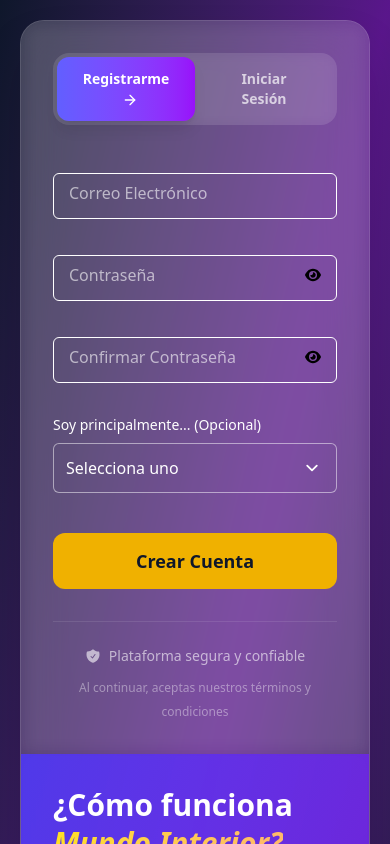
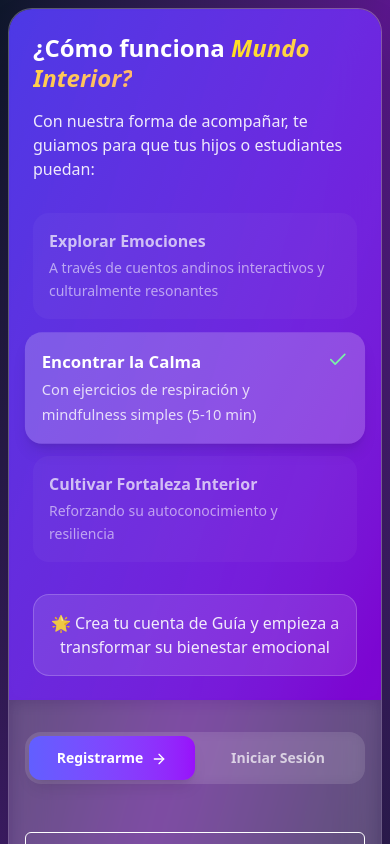
Before and after one commit to and27/mundo, a Next.js app: page /register in a window 390 px wide. Shown: the top 844 px of the page. Built offline with nearby package versions, Linux system fonts and the light colour scheme.

Commit message:
feat: enhance register styles for mobile

```diff
--- a/src/app/register/page.tsx
+++ b/src/app/register/page.tsx
@@ -28,7 +28,7 @@
   };
 
   return (
-    <div className="p-5 flex items-center justify-center min-h-screen bg-gradient-to-br from-slate-900 via-purple-900 to-slate-900 relative overflow-hidden">
+    <div className="p-2 md:p-6 flex items-center justify-center min-h-screen bg-gradient-to-br from-slate-900 via-purple-900 to-slate-900 relative overflow-hidden">
       <motion.div
         initial={{ opacity: 0, y: 20 }}
         animate={{ opacity: 1, y: 0 }}
@@ -36,9 +36,9 @@
         className="w-full max-w-6xl relative z-10"
       >
         <div className="bg-white/10 backdrop-blur-xl rounded-3xl shadow-2xl border border-white/20 overflow-hidden">
-          <div className="flex flex-col-reverse lg:flex-row min-h-[600px]">
+          <div className="flex flex-col lg:flex-row min-h-[600px]">
             <InfoPanel activeTab={activeTab} />
-            <div className="flex-1 bg-white/5 backdrop-blur-sm p-8 lg:p-12 flex flex-col">
+            <div className="flex-1 bg-white/5 backdrop-blur-sm  px-4 py-8 lg:p-12 flex flex-col">
               <div className="mb-12">
                 <div className="flex bg-white/10 rounded-2xl p-1 backdrop-blur-sm">
                   {["register", "login"].map((tab) => (
--- a/src/components/auth/AuthInfoPanel.tsx
+++ b/src/components/auth/AuthInfoPanel.tsx
@@ -41,20 +41,20 @@
   }, []);
 
   return (
-    <div className="flex-1 bg-gradient-to-br from-indigo-600/90 to-purple-700/90 backdrop-blur-sm p-8 lg:p-12 flex flex-col justify-center relative overflow-hidden h-full">
+    <div className="flex-1 bg-gradient-to-br from-indigo-600/90 to-purple-700/90 backdrop-blur-sm p-6 lg:p-12 flex flex-col justify-center relative overflow-hidden h-full">
       <motion.div
         initial={{ opacity: 0, x: -20 }}
         animate={{ opacity: 1, x: 0 }}
         transition={{ duration: 0.6, delay: 0.2 }}
         className="mb-8"
       >
-        <h1 className="text-3xl lg:text-4xl font-bold text-white mb-4 leading-tight">
+        <h1 className="text-2xl md:text-3xl lg:text-4xl font-bold text-white mb-4 leading-tight">
           ¿Cómo funciona{" "}
           <span className="text-transparent bg-clip-text bg-gradient-to-r from-yellow-300 to-orange-300 italic">
             Mundo Interior?
           </span>
         </h1>
-        <p className="text-white/90 text-lg">
+        <p className="text-white/90 md:text-lg">
           Con nuestra forma de acompañar, te guiamos para que tus hijos o
           estudiantes puedan:
         </p>
@@ -70,23 +70,26 @@
                 : { scale: 1, opacity: 0.7 }
             }
             transition={{ type: "spring", stiffness: 300, damping: 20 }}
-            className={`flex items-start gap-4 p-4 rounded-2xl ${
+            className={`flex md:flex-row items-start gap-4 p-4 rounded-2xl ${
               index === currentStep ? "bg-white/20 shadow-lg" : "bg-white/5"
             }`}
           >
+            <div className="gap-3 flex flex-col md:flex-row">
               <div
-              className={`p-3 rounded-xl bg-gradient-to-r ${benefit.color} shadow-lg`}
+                className={`hidden md:flex text-white w-fit h-fit p-2 md:p-3 rounded-xl bg-gradient-to-r ${benefit.color} shadow-lg`}
               >
                 {benefit.icon}
               </div>
-            <div className={`flex-row max-w-80 `}>
-              <h3 className="text-white font-semibold text-lg mb-1">
+              <div className={`flex-row max-w-70 md:max-w-80 `}>
+                <h3 className="text-white font-semibold md:text-lg mb-1">
                   {benefit.title}
                 </h3>
                 <p className="text-white/80 text-sm leading-relaxed">
                   {benefit.description}
                 </p>
               </div>
+            </div>
+
             <AnimatePresence>
               {index === currentStep && (
                 <motion.div
--- a/src/components/auth/RegisterForm.tsx
+++ b/src/components/auth/RegisterForm.tsx
@@ -104,7 +104,7 @@
     <form onSubmit={handleSubmit} className="flex flex-col gap-5">
       {apiFeedback && (
         <div
-          className={`mb-4 p-3 rounded-md text-sm ${
+          className={`mb-4 rounded-md text-sm ${
             apiFeedback.type === "success"
               ? "bg-green-100 border border-green-400 text-green-700"
               : "bg-red-100 border border-red-400 text-red-700"
--- a/src/components/ui/InputWithLabel.tsx
+++ b/src/components/ui/InputWithLabel.tsx
@@ -29,7 +29,7 @@
   return (
     <div className="relative w-full mb-4">
       <input
-        className={`peer border text-white  py-2.5 px-4 rounded-md w-full placeholder-transparent focus:outline-none focus:ring-2 focus:ring-yellow-500 ${
+        className={`text-sm md:text-base peer border text-white  py-2.5 px-4 rounded-md w-full placeholder-transparent focus:outline-none focus:ring-2 focus:ring-yellow-500 ${
           error ? "border-red-500" : ""
         } ${className}`}
         type={inputType}
@@ -42,8 +42,8 @@
       <label
         htmlFor={name}
         className={`
-          px-2 rounded absolute -left-2 -top-6 text-sm transition-all
-          peer-placeholder-shown:top-2 peer-placeholder-shown:left-2 peer-placeholder-shown:text-base
+          px-2 rounded absolute -left-2 -top-6 text-sm text-white transition-all
+          peer-placeholder-shown:top-2 peer-placeholder-shown:left-2 md:peer-placeholder-shown:text-base
           peer-focus:-top-6 peer-focus:-left-2 peer-focus:text-sm
            peer-focus:text-white peer-placeholder-shown:text-white/60
 
```
Lines whose indentation alone changed are shown as unchanged.
